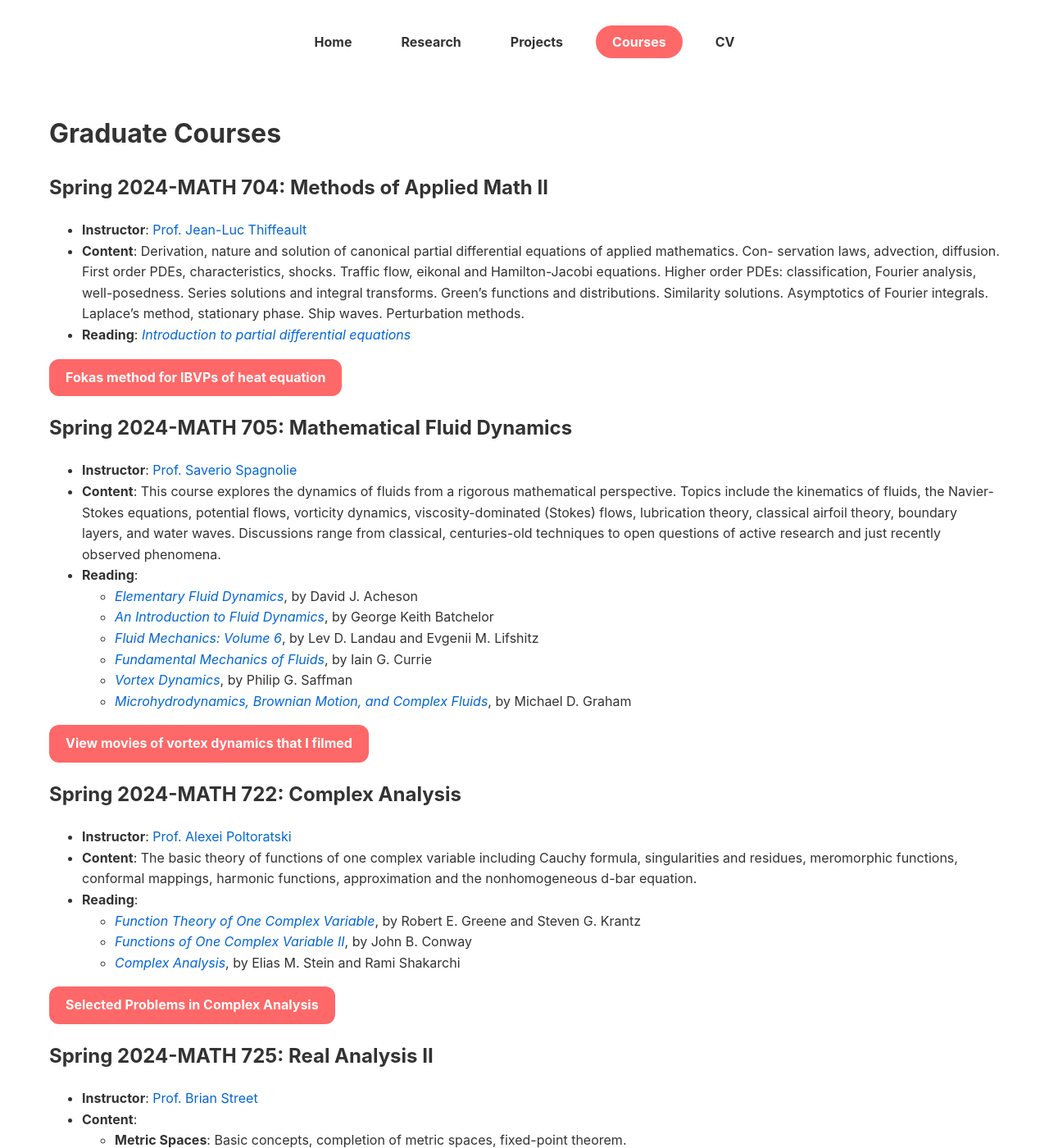
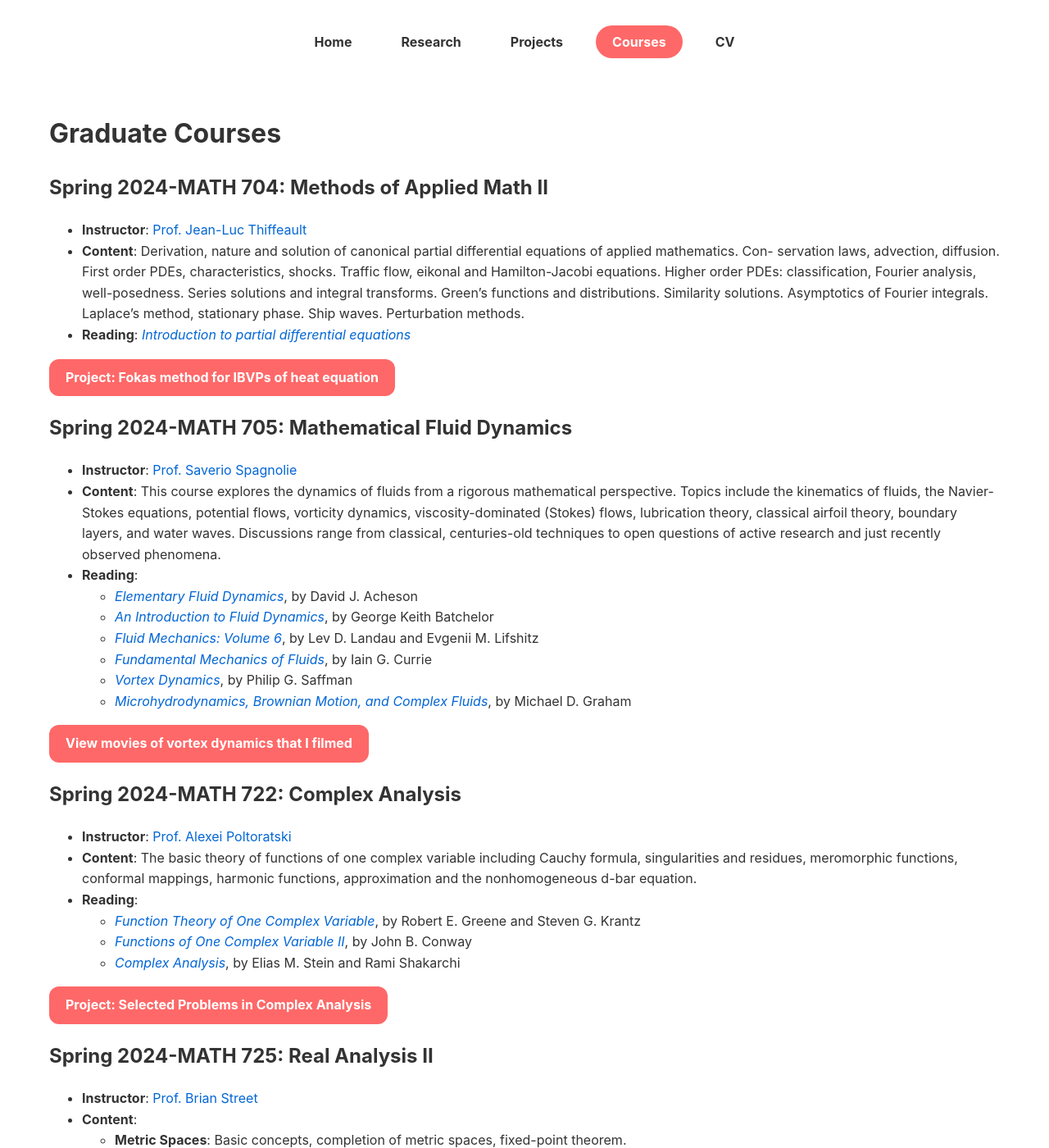
Before and after one commit to Yoon-1023/Yoon-1023.github.io, a Jekyll site: the page built from courses.md, in a window 1280 px wide and 1400 px high. Shown: the whole window at 82% size. Built offline with Jekyll 4.4.1, drawn with Linux system fonts in a browser that asks for light colours.

Commit message:
Update courses.md

```diff
--- a/courses.md
+++ b/courses.md
@@ -17,7 +17,7 @@ of Fourier integrals. Laplace’s method, stationary phase. Ship waves. Perturba
 - **Reading**: [*Introduction to partial differential equations*](#references)
 
 <div style="display: inline-block; padding: 10px 20px; background-color: #ff6868; border-radius: 12px; text-align: center;">
-    <a href="/courses/fokas/" style="text-decoration: none; color: white; font-weight: bold;">Fokas method for IBVPs of heat equation</a>
+    <a href="/courses/fokas/" style="text-decoration: none; color: white; font-weight: bold;">Project: Fokas method for IBVPs of heat equation</a>
 </div>
 
 ## Spring 2024-MATH 705: Mathematical Fluid Dynamics
@@ -50,7 +50,7 @@ meromorphic functions, conformal mappings, harmonic functions, approximation and
   - [*Complex Analysis*](#references), by Elias M. Stein and Rami Shakarchi
 
 <div style="display: inline-block; padding: 10px 20px; background-color: #ff6868; border-radius: 12px; text-align: center;">
-    <a href="/courses/selected/" style="text-decoration: none; color: white; font-weight: bold;">Selected Problems in Complex Analysis</a>
+    <a href="/courses/selected/" style="text-decoration: none; color: white; font-weight: bold;">Project: Selected Problems in Complex Analysis</a>
 </div>
 
 ## Spring 2024-MATH 725: Real Analysis II
```
